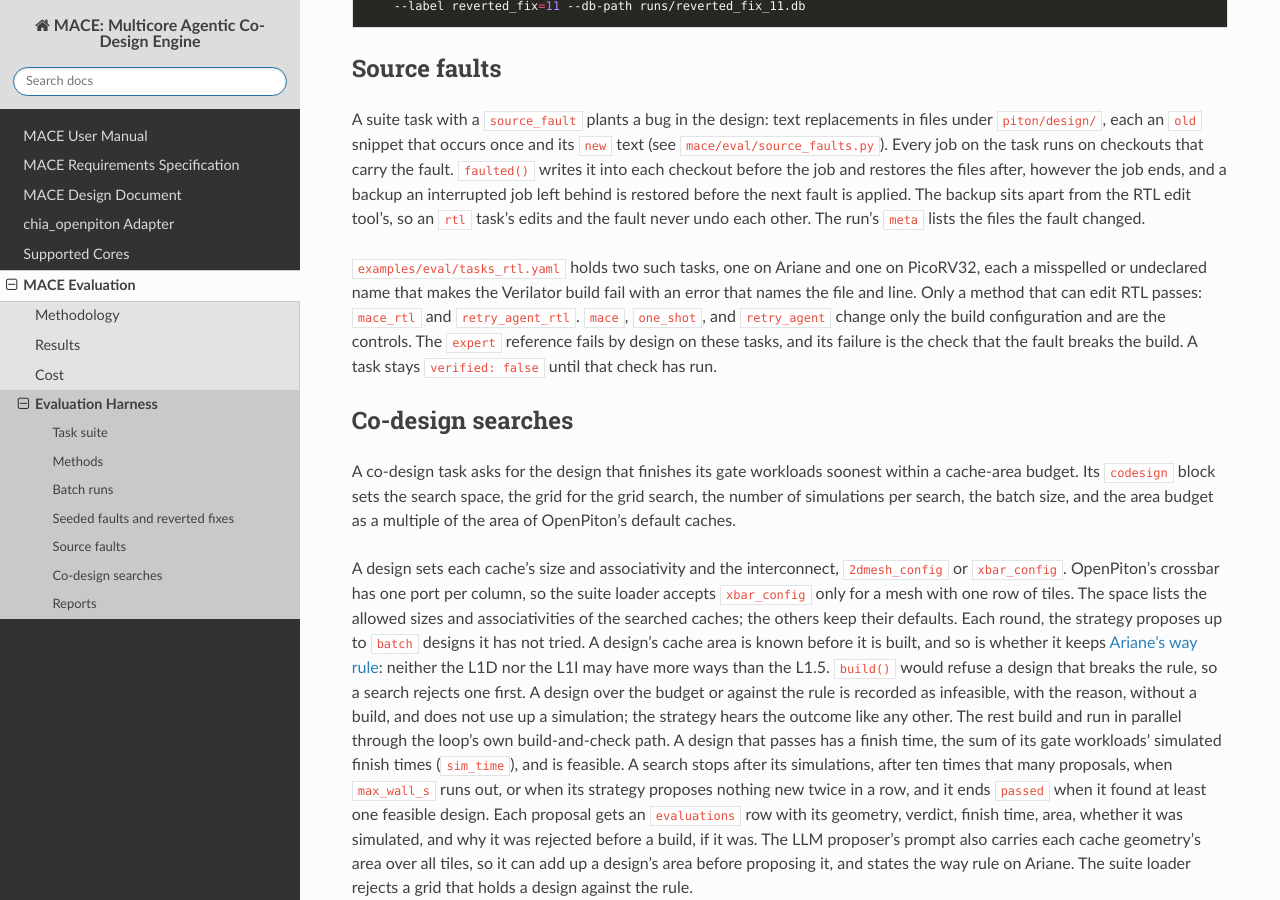
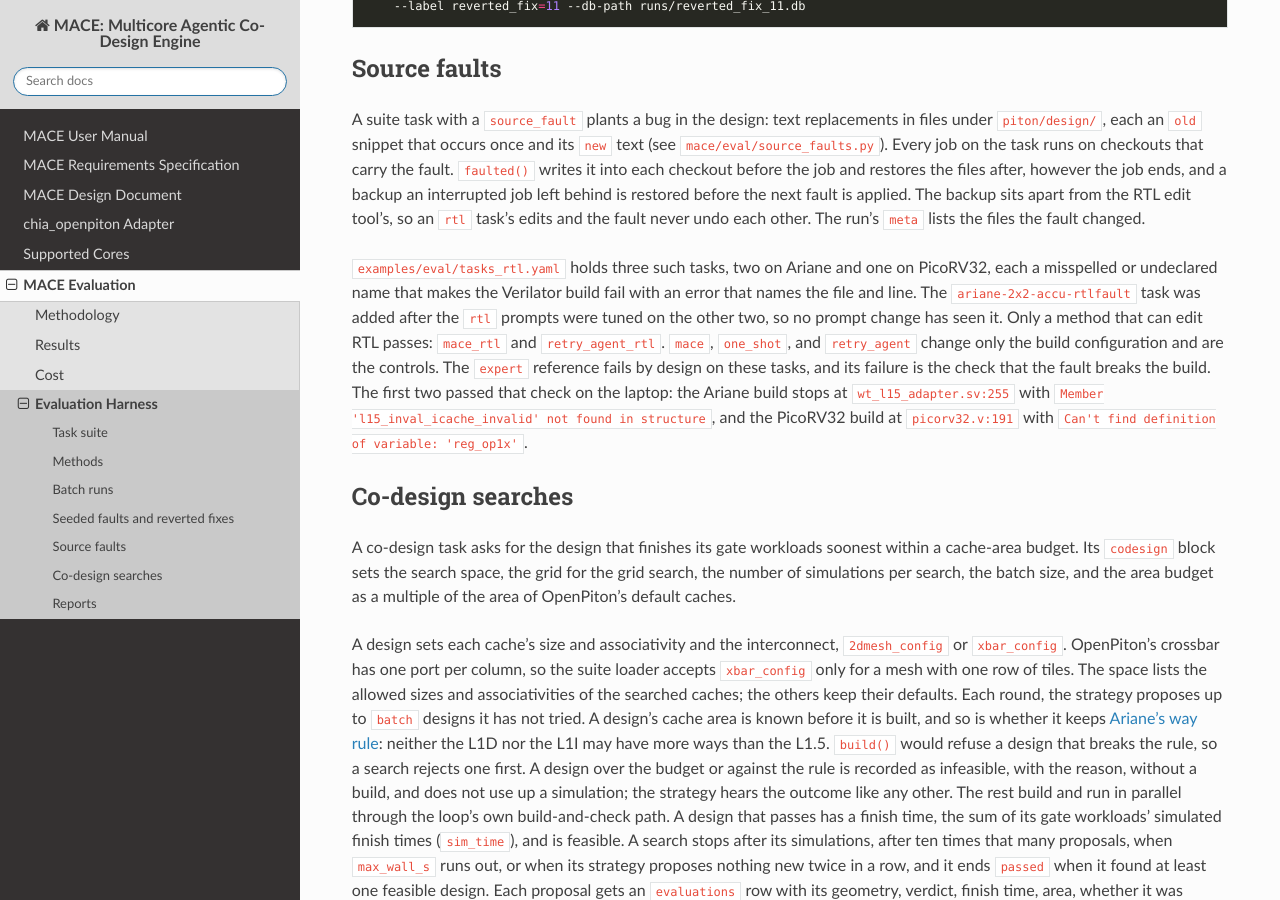
Before and after one commit to ranaumarnadeem/MACE, a Sphinx documentation site: the page built from docs/06_mace_evaluation/harness.md, in a window 1280 px wide and 900 px high, scrolled down 2887 px. Built offline with Sphinx 7.4.7 and the Read the Docs theme 3.1.0, drawn with Linux system fonts in a browser that asks for light colours.

Commit message:
eval: tasks_rtl.yaml gains a held-out fault; two tasks are verified

```diff
--- a/docs/06_mace_evaluation/harness.md
+++ b/docs/06_mace_evaluation/harness.md
@@ -106,11 +106,12 @@ Every job on the task runs on checkouts that carry the fault.
 The backup sits apart from the RTL edit tool's, so an `rtl` task's edits and the fault never undo each other.
 The run's `meta` lists the files the fault changed.
 
-`examples/eval/tasks_rtl.yaml` holds two such tasks, one on Ariane and one on PicoRV32, each a misspelled or undeclared name that makes the Verilator build fail with an error that names the file and line.
+`examples/eval/tasks_rtl.yaml` holds three such tasks, two on Ariane and one on PicoRV32, each a misspelled or undeclared name that makes the Verilator build fail with an error that names the file and line.
+The `ariane-2x2-accu-rtlfault` task was added after the `rtl` prompts were tuned on the other two, so no prompt change has seen it.
 Only a method that can edit RTL passes: `mace_rtl` and `retry_agent_rtl`.
 `mace`, `one_shot`, and `retry_agent` change only the build configuration and are the controls.
 The `expert` reference fails by design on these tasks, and its failure is the check that the fault breaks the build.
-A task stays `verified: false` until that check has run.
+The first two passed that check on the laptop: the Ariane build stops at `wt_l15_adapter.sv:255` with `Member 'l15_inval_icache_invalid' not found in structure`, and the PicoRV32 build at `picorv32.v:191` with `Can't find definition of variable: 'reg_op1x'`.
 
 ## Co-design searches
 
```
Also changed, not shown: 2 other files.
